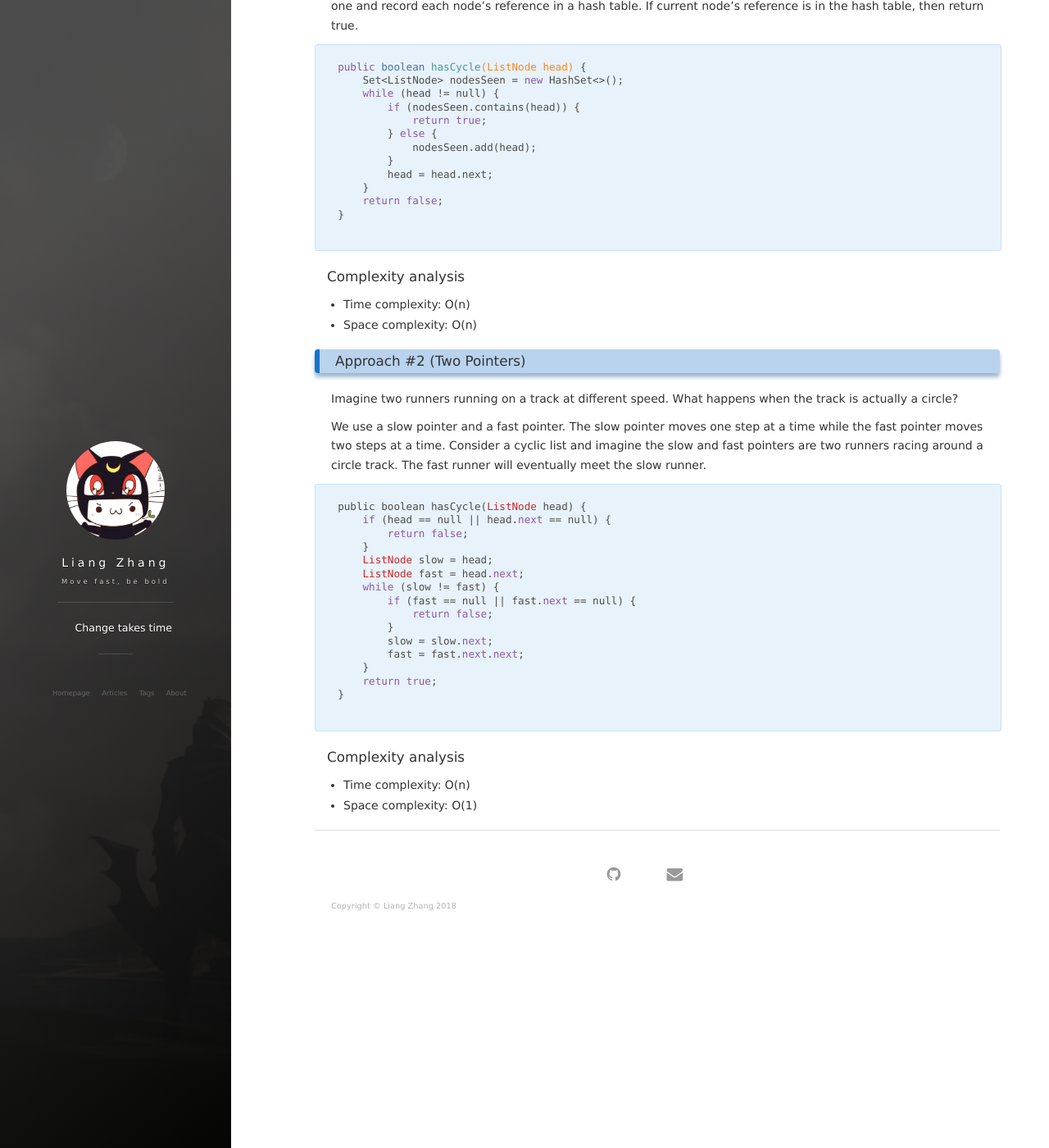
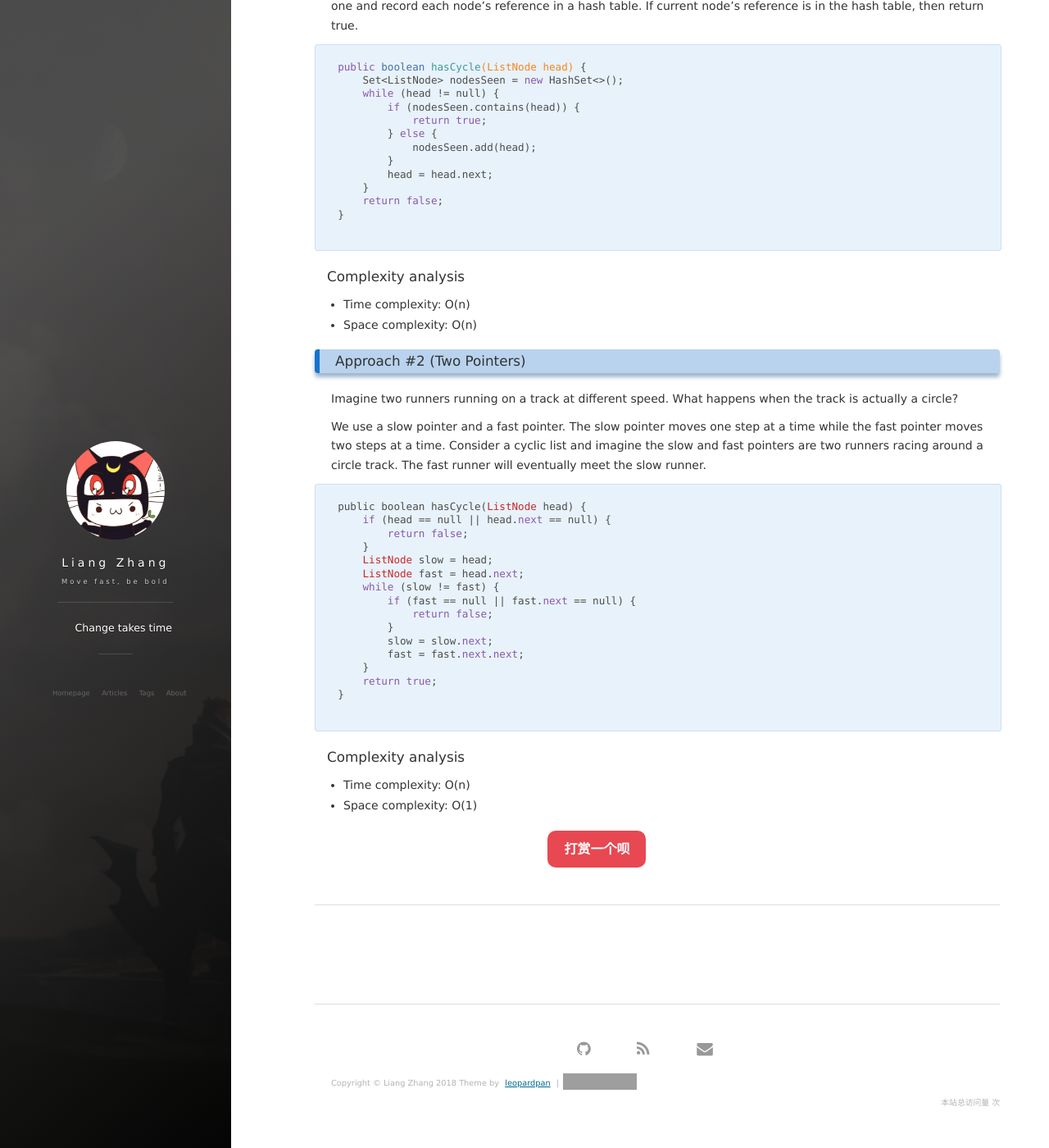
Before and after one commit to johnbryant/blog, a Jekyll site: the page built from _posts/2018-02-13-Linked_List_Cycle.md, in a window 1280 px wide and 1400 px high, scrolled down 374 px. Shown: the whole window at 82% size. Built offline with Jekyll 4.4.1, drawn with Linux system fonts in a browser that asks for light colours; nearby versions of some CDN libraries; comment, search, counter and statistics services are not loaded; grey boxes are pictures that could not be loaded.

Commit message:
adapt github page

```diff
--- a/_config.yml
+++ b/_config.yml
@@ -49,9 +49,9 @@
 
 # Navigation buttons in the front page.s
 nav:
-    - {title: Articles, description: archive, url: 'archive'}
-    - {title: Tags, description: tags, url: 'tags'}
-    - {title: About, description: about, url: 'about'}
+    - {title: Articles, description: archive, url: '/archive'}
+    - {title: Tags, description: tags, url: '/tags'}
+    - {title: About, description: about, url: '/about'}
 
 
 # Pagination
--- a/_includes/footer.html
+++ b/_includes/footer.html
@@ -45,13 +45,12 @@
           {% endif %}
 
           <!-- RSS -->
-          <!--
           <li class="navigation__item_social">
             <a href="/feed.xml" rel="author" title="RSS" target="_blank">
               <i class='social fa fa-rss fa-2x'></i>
               <span class="label">RSS</span>
             </a>
-          </li> -->
+          </li>
 
           {% if site.social.mail %}
           <!-- Email -->
@@ -70,17 +69,21 @@
 
         <div class = "footer_div">
            <p class="copyright text-muted">
-            Copyright &copy; {{ site.title }} {{ site.time | date: '%Y' }}
+            Copyright &copy; {{ site.title }} {{ site.time | date: '%Y' }} Theme by <a href="http://baixin.io/">leopardpan</a> |
+            <iframe
+                style="margin-left: 2px; margin-bottom:-5px;"
+                frameborder="0" scrolling="0" width="91px" height="20px"
+                src="https://ghbtns.com/github-btn.html?user=leopardpan&repo=leopardpan.github.io&type=star&count=true" >
+            </iframe>
             </p>
         	<div align="right">
     			<link rel="stylesheet" href="//cdn.bootcss.com/font-awesome/4.3.0/css/font-awesome.min.css">
 
           <!-- 访问统计 -->
-          <!--
           <span id="busuanzi_container_site_pv">
             本站总访问量
             <span id="busuanzi_value_site_pv"></span>次
-          </span> -->
+          </span>
 
         </div>
         <div>
--- a/_includes/head.html
+++ b/_includes/head.html
@@ -5,7 +5,7 @@
 
   <title>{% if page.title %}{{ page.title | escape }}{% else %}{{ site.title | escape }}{% endif %}</title>
   <meta name="description" content="{% if page.excerpt %}{{ page.excerpt | strip_html | strip_newlines | truncate: 160 }}{% else %}{{ site.description }}{% endif %}">
-  <meta name="author" content="johnbryant">
+  <meta name="author" content="leopardpan">
 
   <meta name="twitter:card" content="summary">
   <meta name="twitter:title" content="{% if page.title %}{{ page.title | escape }}{% else %}{{ site.title | escape }}{% endif %}">
--- a/_includes/side-panel.html
+++ b/_includes/side-panel.html
@@ -1,4 +1,4 @@
-<header class="panel-cover {% if page.layout == 'post' or page.layout == 'page' %}panel-cover--collapsed{% endif %}" style="background-image: url('/blog/images/background-cover.jpg')">
+<header class="panel-cover {% if page.layout == 'post' or page.layout == 'page' %}panel-cover--collapsed{% endif %}" style="background-image: url('/images/background-cover.jpg')">
   <div class="panel-main">
 
     <div class="panel-main__inner panel-inverted">
@@ -24,7 +24,7 @@
             </a>
         </div>
         <!-- 头像效果-end -->
-        <h1 class="panel-cover__title panel-title"><a href="/blog/#blog" title="link to homepage for {{ site.title }}" class="blog-button">{{ site.title }}</a></h1>
+        <h1 class="panel-cover__title panel-title"><a href="/#blog" title="link to homepage for {{ site.title }}" class="blog-button">{{ site.title }}</a></h1>
         {% if site.subtitle %}
         <span class="panel-cover__subtitle panel-subtitle">{{site.subtitle}}</span>
         {% endif %}
@@ -41,7 +41,7 @@
           <div>
             <nav class="cover-navigation cover-navigation--primary">
               <ul class="navigation">
-                <li class="navigation__item"><a href="/blog/#blog" title="{{site.blog_button.description}}" class="blog-button">{{site.blog_button.title}}</a></li>
+                <li class="navigation__item"><a href="/#blog" title="{{site.blog_button.description}}" class="blog-button">{{site.blog_button.title}}</a></li>
                 {% for item in site.nav %}
                   <li class="navigation__item"><a href="{{item.url}}" title="{{item.description}}">{{item.title}}</a></li>
                 {% endfor %}
--- a/_layouts/post.html
+++ b/_layouts/post.html
@@ -19,3 +19,6 @@
 
   </section>
 </article>
+
+{% include new-old.html %}
+{% include comments.html %}
```
